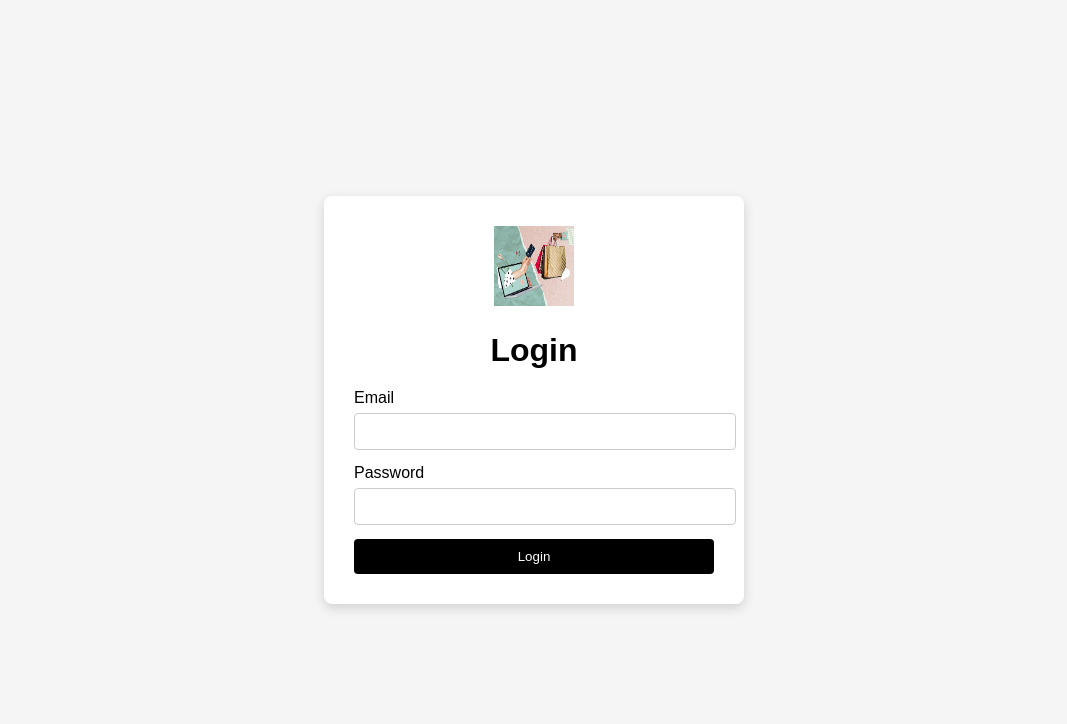
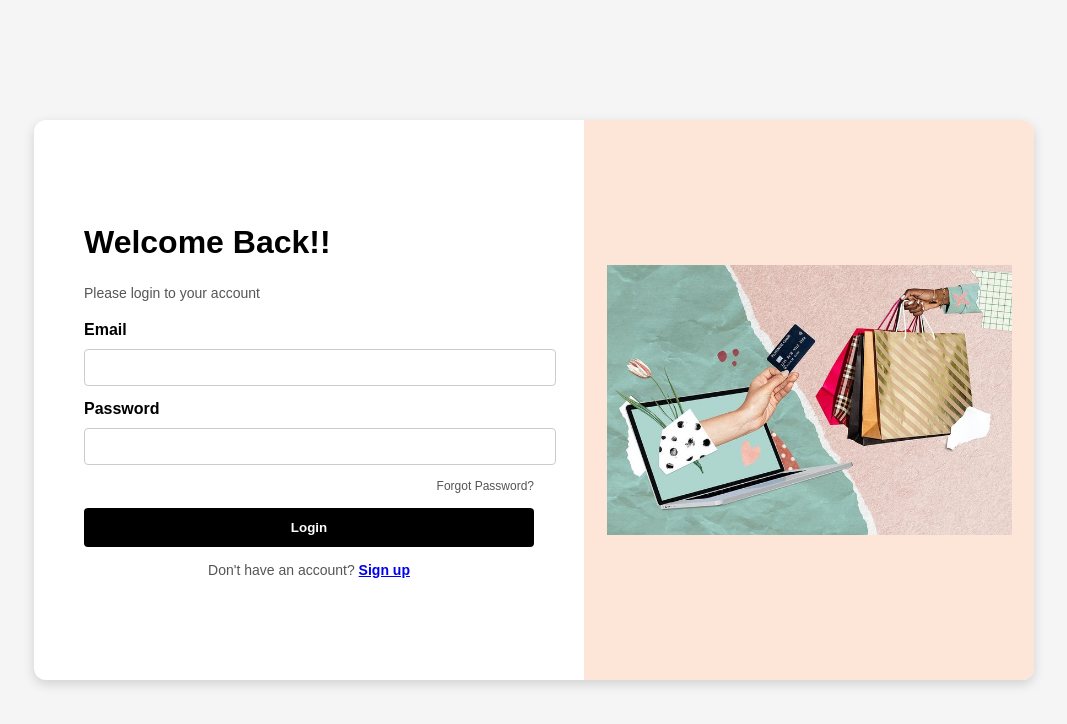
Before and after one commit to ayusha1223/Web-Api-Sprint1, a Next.js app: page /login in a window 1280 px wide. Shown: the top 724 px of the page, without its empty margins (106-1173 px from the left). Built offline with nearby package versions, Linux system fonts and the light colour scheme.

Commit message:
Final Sprint

```diff
--- a/app/components/auth/LoginForm.tsx
+++ b/app/components/auth/LoginForm.tsx
@@ -2,11 +2,12 @@
 
 import { useForm } from "react-hook-form";
 import { zodResolver } from "@hookform/resolvers/zod";
-import Input from "../ui/Input";
-import Button from "../ui/Button";
 import { loginSchema } from "@/app/schemas/loginSchema";
+import { useRouter } from "next/navigation";
 
 export default function LoginForm() {
+  const router = useRouter();
+
   const {
     register,
     handleSubmit,
@@ -16,14 +17,31 @@ export default function LoginForm() {
   });
 
   const onSubmit = (data: any) => {
-    console.log(data);
+    console.log("Login Data:", data);
+
+    // ✅ Navigate to dashboard after login
+    router.push("/dashboard");
   };
 
   return (
     <form onSubmit={handleSubmit(onSubmit)}>
-      <Input label="Email" {...register("email")} error={errors.email?.message as string} />
-      <Input label="Password" type="password" {...register("password")} error={errors.password?.message as string} />
-      <Button text="Login" />
+      <label>Email</label>
+      <input className="input" {...register("email")} />
+      {errors.email && (
+        <p className="error">{errors.email.message as string}</p>
+      )}
+
+      <label>Password</label>
+      <input type="password" className="input" {...register("password")} />
+      {errors.password && (
+        <p className="error">{errors.password.message as string}</p>
+      )}
+
+      <div className="forgot">Forgot Password?</div>
+
+      <button className="btn" type="submit">
+        Login
+      </button>
     </form>
   );
 }
--- a/app/components/ui/Button.tsx
+++ b/app/components/ui/Button.tsx
@@ -3,5 +3,9 @@ type ButtonProps = {
 };
 
 export default function Button({ text }: ButtonProps) {
-  return <button className="btn">{text}</button>;
+  return (
+    <button className="w-full bg-[#f6c7a6] text-white py-2 rounded-full hover:bg-[#f2b68a] transition">
+      {text}
+    </button>
+  );
 }
--- a/app/components/ui/Input.tsx
+++ b/app/components/ui/Input.tsx
@@ -5,10 +5,13 @@ type InputProps = {
 
 export default function Input({ label, error, ...props }: InputProps) {
   return (
-    <div>
-      <label>{label}</label>
-      <input className="input" {...props} />
-      {error && <p className="error">{error}</p>}
+    <div className="mb-4">
+      <label className="block text-sm mb-1">{label}</label>
+      <input
+        {...props}
+        className="w-full px-4 py-2 border rounded-full focus:outline-none focus:ring-2 focus:ring-orange-300"
+      />
+      {error && <p className="text-red-500 text-xs mt-1">{error}</p>}
     </div>
   );
 }
--- a/app/globals.css
+++ b/app/globals.css
@@ -1,34 +1,72 @@
+/* GLOBAL (safe) */
 body {
   margin: 0;
-  background: #f5f5f5; /* white/light background */
   font-family: Arial, sans-serif;
 }
 
-/* Page center */
+/* ===========================
+   AUTH PAGES ONLY
+   =========================== */
+
 .auth-container {
   min-height: 100vh;
   display: flex;
   justify-content: center;
   align-items: center;
+  background: #f5f5f5;
 }
 
 /* Card */
-.auth-card {
+.auth-container .auth-card {
   background: #ffffff;
-  width: 360px;
-  padding: 30px;
-  border-radius: 8px;
+  width: 1000px;
+  height: 560px;
+  display: flex;
+  border-radius: 12px;
   box-shadow: 0 4px 12px rgba(0, 0, 0, 0.15);
+  overflow: hidden;
 }
 
-/* Title */
-.auth-card h1 {
-  text-align: center;
+/* Left side */
+.auth-container .auth-left {
+  width: 50%;
+  padding: 50px;
+  display: flex;
+  flex-direction: column;
+  justify-content: center;
+}
+
+/* Headings */
+.auth-container .auth-left h1 {
+  font-size: 32px;
+  font-weight: 700;
+  margin-bottom: 10px;
+}
+
+.auth-container .auth-left p {
+  font-size: 14px;
+  font-weight: 500;
+  color: #555;
   margin-bottom: 20px;
 }
 
+/* Right side */
+.auth-container .auth-right {
+  width: 50%;
+  background: #fde6d8;
+  display: flex;
+  justify-content: center;
+  align-items: center;
+}
+
+.auth-container .auth-right img {
+  width: 420px;
+  max-width: 90%;
+  height: auto;
+}
+
 /* Inputs */
-.input {
+.auth-container .input {
   width: 100%;
   padding: 10px;
   margin-top: 6px;
@@ -37,23 +75,125 @@ body {
   border-radius: 4px;
 }
 
+/* Labels */
+.auth-container label {
+  font-weight: 600;
+  display: block;
+  margin-bottom: 4px;
+}
+
 /* Button */
-.btn {
+.auth-container .btn {
   width: 100%;
-  padding: 10px;
+  padding: 12px;
   background: black;
   color: white;
   border: none;
   border-radius: 4px;
   cursor: pointer;
+  font-weight: 600;
 }
 
-.btn:hover {
+.auth-container .btn:hover {
   background: #333;
 }
 
 /* Error text */
-.error {
+.auth-container .error {
   color: red;
   font-size: 12px;
 }
+
+/* Forgot password */
+.auth-container .forgot {
+  text-align: right;
+  font-size: 12px;
+  margin-bottom: 15px;
+  cursor: pointer;
+  color: #555;
+}
+
+/* Center text (login/signup links) */
+.auth-container .center-text {
+  text-align: center;
+  margin-top: 15px;
+  font-size: 13px;
+}
+
+/* ===========================
+   HOME PAGE ONLY
+   =========================== */
+
+.home-container {
+  min-height: 100vh;
+  display: flex;
+  justify-content: center;
+  align-items: center;
+  background: #f5f5f5;
+}
+
+.home-card {
+  width: 1000px;
+  height: 560px;
+  background: white;
+  display: flex;
+  border-radius: 12px;
+  box-shadow: 0 4px 12px rgba(0, 0, 0, 0.15);
+  overflow: hidden;
+}
+
+/* LEFT SIDE */
+.home-left {
+  width: 50%;
+  padding: 60px;
+  display: flex;
+  flex-direction: column;
+  justify-content: center;   /* vertical center */
+  align-items: center;       /* 🔑 horizontal center */
+  text-align: center;        /* 🔑 center text */
+}
+
+
+.home-left h1 {
+  font-size: 36px;
+  font-weight: 700;
+  margin-bottom: 10px;
+}
+
+.home-quote {
+  font-size: 15px;
+  color: #555;
+  margin-bottom: 30px;
+}
+
+/* Start button */
+.home-btn {
+  width: 160px;
+  padding: 12px 0;
+  background: black;
+  color: white;
+  border: none;
+  border-radius: 6px;
+  font-size: 14px;
+  font-weight: 600;
+  cursor: pointer;
+}
+
+.home-btn:hover {
+  background: #333;
+}
+
+/* RIGHT SIDE */
+/* RIGHT SIDE */
+.home-right {
+  width: 50%;
+  position: relative;
+  overflow: hidden;
+}
+
+/* Image fills entire right side */
+.home-image {
+  width: 100%;
+  height: 100%;
+  object-fit: cover;   /* 🔑 key line */
+}
--- a/app/login/page.tsx
+++ b/app/login/page.tsx
@@ -1,23 +1,34 @@
-import Image from "next/image";
-import LoginForm from "../components/auth/LoginForm";
-
+import LoginForm from "@/app/components/auth/LoginForm";
+import Link from "next/link";
 
 export default function LoginPage() {
   return (
     <div className="auth-container">
       <div className="auth-card">
-        {/* Logo */}
-        <div style={{ textAlign: "center", marginBottom: "15px" }}>
-          <Image
-            src="/images/login.png"
-            alt="Naayu Attires Logo"
-            width={80}
-            height={80}
-          />
+
+        {/* LEFT SIDE */}
+        <div className="auth-left">
+          <h1>Welcome Back!!</h1>
+          <p>Please login to your account</p>
+
+          <LoginForm />
+
+          {/* SIGN UP LINK */}
+          <p className="center-text">
+            Don&apos;t have an account?{" "}
+            <Link href="/register">
+              <span style={{ fontWeight: "600", cursor: "pointer" }}>
+                Sign up
+              </span>
+            </Link>
+          </p>
         </div>
 
-        <h1>Login</h1>
-        <LoginForm />
+        {/* RIGHT SIDE */}
+        <div className="auth-right">
+          <img src="/images/login.png" alt="Login Illustration" />
+        </div>
+
       </div>
     </div>
   );
--- a/app/schemas/registerSchema.ts
+++ b/app/schemas/registerSchema.ts
@@ -1,7 +1,8 @@
 import { z } from "zod";
 
 export const registerSchema = z.object({
-  name: z.string().min(2, "Name too short"),
+  name: z.string().min(2, "Name is required"),
   email: z.string().email("Invalid email"),
-  password: z.string().min(6, "Password too short"),
+  phone: z.string().min(10, "Invalid phone number"),
+  password: z.string().min(6, "Password must be at least 6 characters"),
 });
```
Also changed, not shown: app/components/auth/RegisterForm.tsx (+28 -7 lines), app/page.tsx (+27 -6 lines), app/register/page.tsx (+29 -12 lines).
